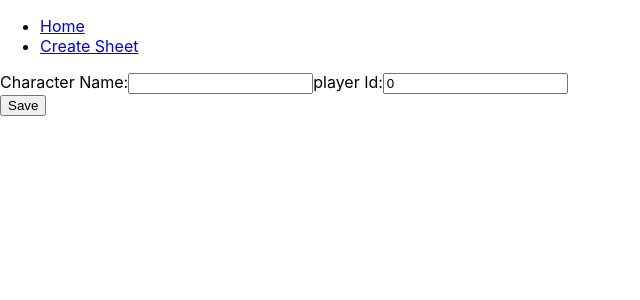
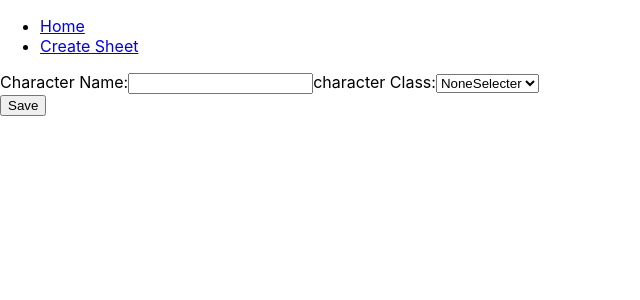
Before and after one commit to koppertje24/semester-3-front-end, a React (Create React App) app in the folder front-end-dnd-cheet/: page /CreateSheet in a window 1280 px wide. Shown: the top 300 px of the page, without its empty margins (0-640 px from the left). Built offline with nearby package versions, Linux system fonts and the light colour scheme.

Commit message:
added classes

```diff
--- a/front-end-dnd-cheet/src/Components/BackendConaction/SetCharacterData.js
+++ b/front-end-dnd-cheet/src/Components/BackendConaction/SetCharacterData.js
@@ -2,18 +2,21 @@ import axios from 'axios';
 
 async function SetCharacterData(event, state) {
 
-    const { id } = state; // ID of the character sheet (for update)
+    const { id } = state; // ID for update
     const { characterName } = state;
+    const { characterClass } = state;
     const { sheet_id: userId } = state;
 
     const characterSheetData = {
         characterName,
         userId,
+        characterClass,
     };
 
     console.log('player id:', id);
     console.log('sheet id:', userId);
     console.log('CharacterName:', characterName);
+    console.log('CharacterClass:', characterClass);
 
     const apiUrl = userId ? `http://localhost:8080/players/put/${id}/Character/${userId}` : `http://localhost:8080/players/post/${id}/Character`;
 
--- a/front-end-dnd-cheet/src/Components/Character/CharacterSheet.js
+++ b/front-end-dnd-cheet/src/Components/Character/CharacterSheet.js
@@ -2,8 +2,6 @@ import { useParams, useNavigate } from 'react-router-dom';
 import React, { Component } from "react";
 
 import fetchDataById from "../BackendConaction/GetUserData.js";
-
-
 
 const PlayerCharacterMain = ({ data }) => {
     const navigate = useNavigate();
@@ -27,14 +25,16 @@ const PlayerCharacterMain = ({ data }) => {
         navigate('/');
         return(<p>Id out of range</p>);
     }
-
-
 };
 
 
 const PlayerCharacterstructure = ({Character}) => {
     return(
-        <h3>{Character.characterName} </h3>
+        <div>
+            <h3>{Character.characterName} </h3>
+
+            {Character.characterClass}
+        </div>
     )
 }
 
--- a/front-end-dnd-cheet/src/Components/Character/CharacterSheetForm.js
+++ b/front-end-dnd-cheet/src/Components/Character/CharacterSheetForm.js
@@ -1,5 +1,7 @@
 import React, { useState } from 'react';
 import { useNavigate } from 'react-router-dom';
+
+import { CharacterClassSelect } from "../Information/CharacterClassEnum";
 
 import SetCharacterData from "../BackendConaction/SetCharacterData.js";
 
@@ -7,6 +9,7 @@ const CharacterSheetForm = () => {
     const [id] = useState(1);
     const [characterName, setCharacterName] = useState('');
     const [sheet_id, setSheetId] = useState(0);
+    const [characterClass, setcharacterClass] = useState(0);
     const navigate = useNavigate();
 
     const handleInputChange = (event) => {
@@ -15,12 +18,14 @@ const CharacterSheetForm = () => {
             setCharacterName(value);
         } else if (name === 'sheet_id') {
             setSheetId(value);
+        } else if (name === 'characterClass') {
+            setcharacterClass(value);
         }
     };
 
     const handleSubmit = (event) => {
         event.preventDefault();
-        SetCharacterData(event, { id: id, characterName, sheet_id });
+        SetCharacterData(event, { id: id, characterName, sheet_id, characterClass });
         navigate('/');
     };
 
@@ -35,14 +40,10 @@ const CharacterSheetForm = () => {
                     value={characterName}
                     onChange={handleInputChange}
                 />
-                <label htmlFor="sheet_id">player Id:</label>
-                <input
-                    type="number"
-                    id="sheet_id"
-                    name="sheet_id"
-                    value={sheet_id}
-                    onChange={handleInputChange}
-                />
+                <label htmlFor="characterClass">character Class:</label>
+
+                <CharacterClassSelect className="characterClass" classValue={characterClass} classOnChange={handleInputChange}/>
+
             </div>
             {/* Add more input fields for other character sheet data */}
             <button type="submit">Save</button>
--- a/front-end-dnd-cheet/src/Components/Character/CharacterSheetList.js
+++ b/front-end-dnd-cheet/src/Components/Character/CharacterSheetList.js
@@ -15,7 +15,7 @@ const PlayerCharacterTile = ({ id, character }) => {
 
     return (
         <button className="character-tile" onClick={handleButtonClick}>
-            Name: {character.characterName}
+            Name: {character.characterName} Class: {character.characterClass}
         </button>
     );
 };
@@ -48,7 +48,7 @@ class CharacterSheetList extends Component{
     }
 
     async componentDidMount() {
-        const characterId = 1; // Replace with the actual ID you want to fetch
+        const characterId = 1; // Replace with the actual ID when it is there
 
         try {
             const responseData = await fetchDataById(characterId);
--- /dev/null
+++ b/front-end-dnd-cheet/src/Components/Information/CharacterClassEnum.js
@@ -0,0 +1,28 @@
+export const EnumCharacterClass = {
+    NoneSelecter: 0,
+    Barbarian: 1,
+    Bard: 2,
+    Cleric: 3,
+    Druid: 4,
+    Fighter: 5,
+    Monk: 6,
+    Paladin: 7,
+    Ranger: 8,
+    Rogue: 9,
+    Sorcerer: 10,
+    Warlock: 11,
+    Wizard: 12,
+    Artificer: 13,
+};
+
+export const CharacterClassSelect = ({className, classValue, classOnChange}) => {
+    return(
+        <select id={className} name={className} value={classValue} onChange={classOnChange}>
+            {Object.keys(EnumCharacterClass).map((key) => (
+            <option key={EnumCharacterClass[key]} value={EnumCharacterClass[key]}>
+                {key}
+            </option>
+            ))}
+        </select>
+    );
+}
```
